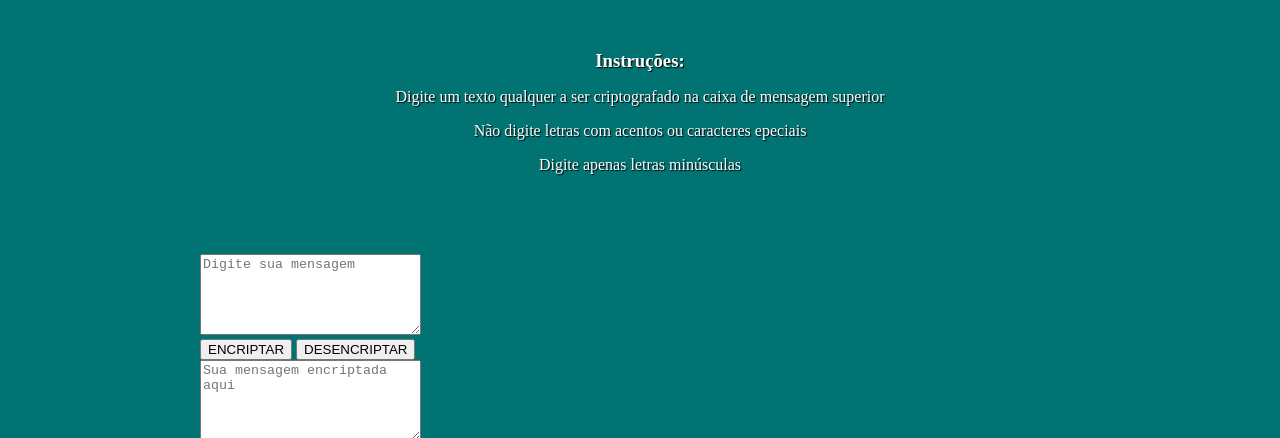
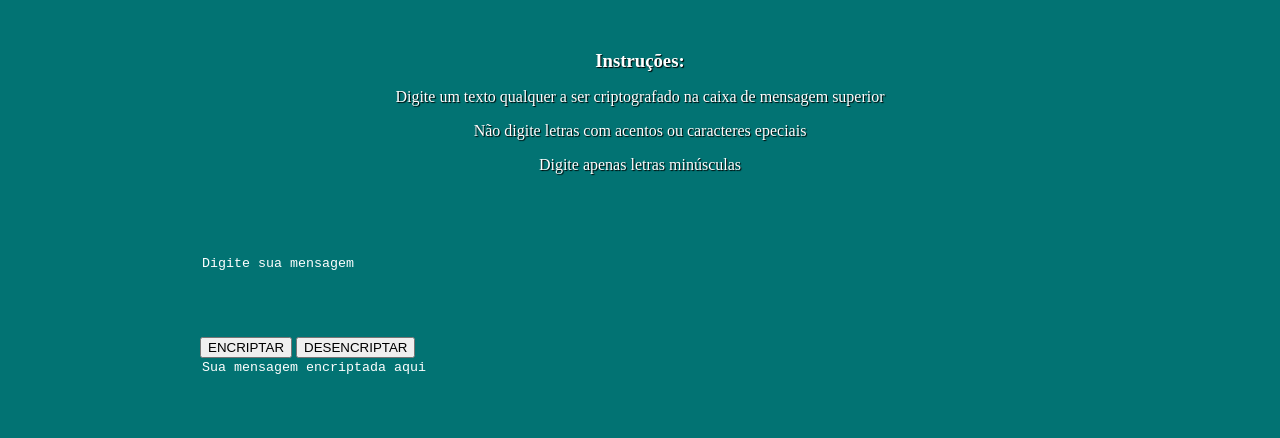
Before and after one commit to Rafaelsdamacena/segredo, a plain HTML site: page index.html in a window 1280 px wide. Shown: the part 64-502 px from the top of the page. Drawn offline with Linux system fonts and the light colour scheme.

Commit message:
área de texto

```diff
--- a/css/estilo.css
+++ b/css/estilo.css
@@ -26,6 +26,19 @@
     margin-bottom: 80px;
 }
 
+textarea{
+    resize: none;
+    background-color: transparent;
+    border: none;
+}
+
+textarea::placeholder{
+    color: #fff;
+}
+
+.box1{
+}
+
 .footer{
     background-color: #172026;
 }
--- a/index.html
+++ b/index.html
@@ -39,7 +39,7 @@
 <!--Caixa de texto 1-->
                 <div class="box">
                     <div class="box1">
-                        <textarea placeholder="Digite sua mensagem" rows=5 cols=25></textarea>
+                        <textarea placeholder="Digite sua mensagem" rows=5 cols=100></textarea>
 
 <!--Botões encriptar e desencriptar-->
                         <div class="button1">
@@ -49,7 +49,7 @@
                     </div>
 <!--Caixa de texto 2-->
                     <div class="box2">
-                        <textarea placeholder="Sua mensagem encriptada aqui" rows=5 cols=25></textarea>
+                        <textarea placeholder="Sua mensagem encriptada aqui" rows=5 cols=100></textarea>
 
 <!--Botão copiar-->
                         <div class="button2">
```
